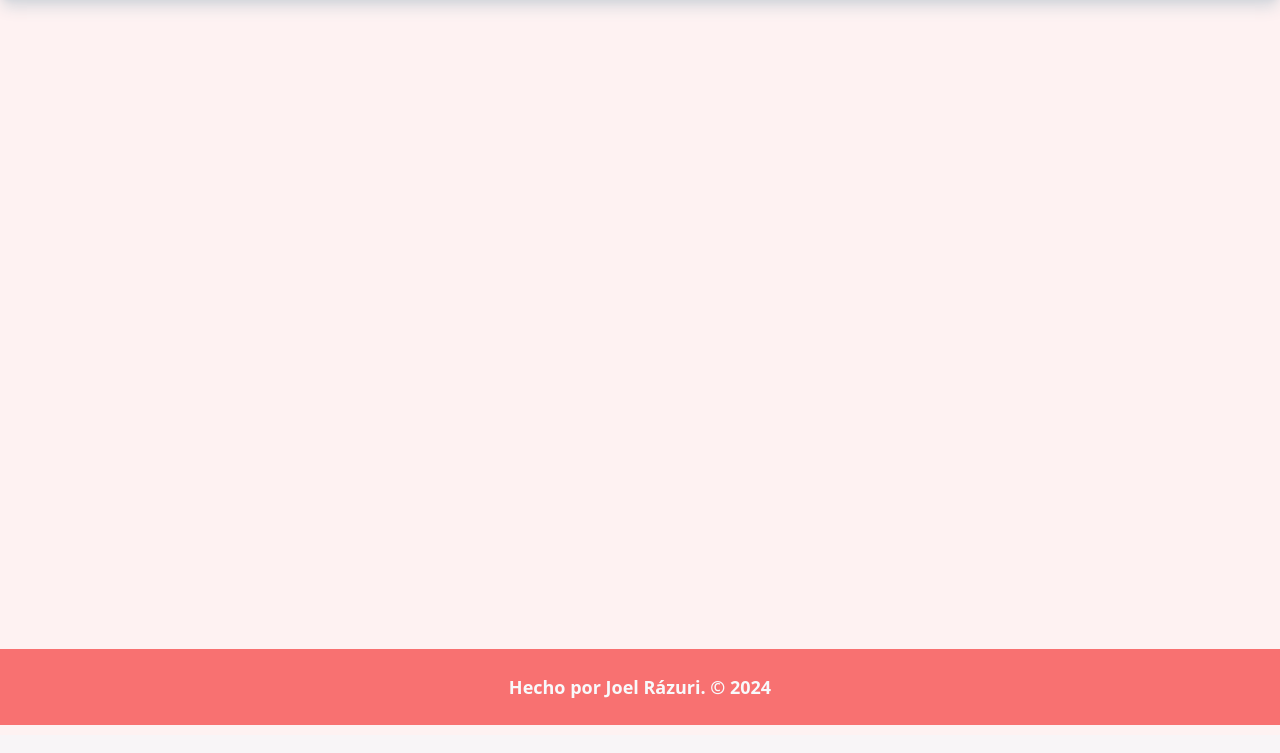
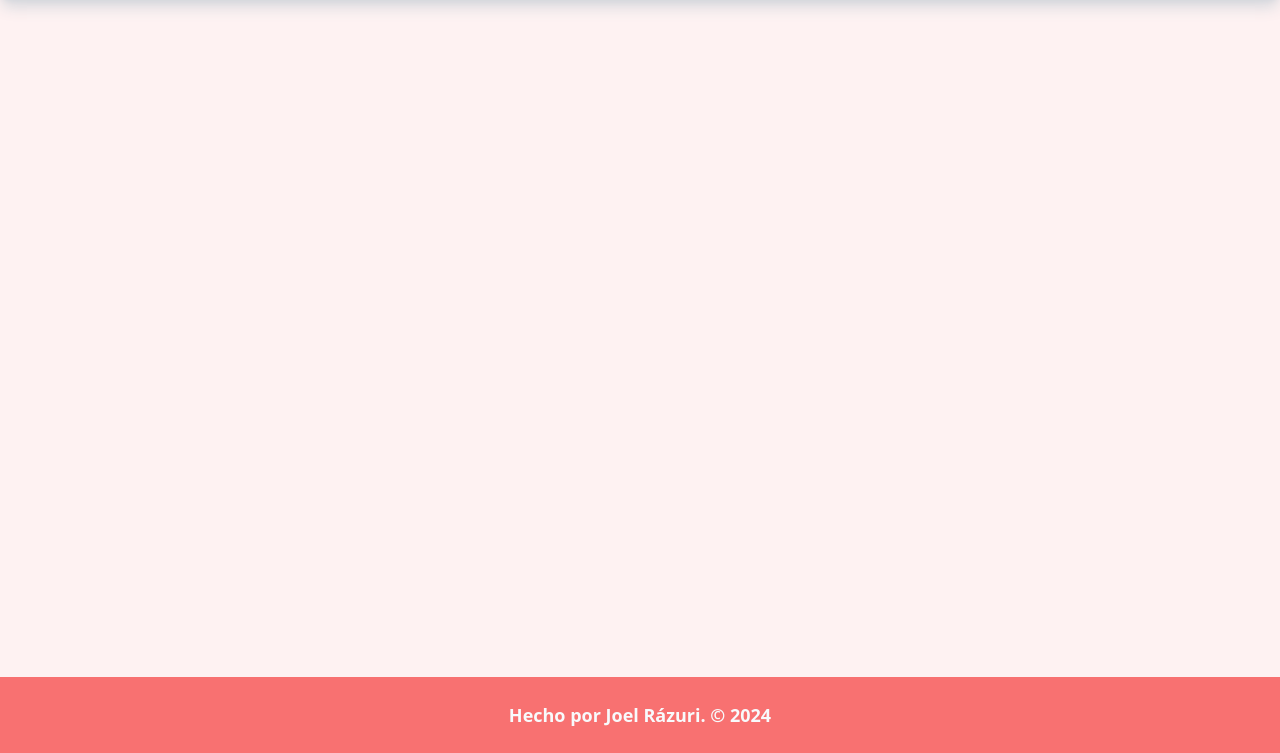
Before and after one commit to JoelRazuri/blog-personal, a Django app: page /blog/ in a window 1280 px wide. Shown: the part 65-818 px from the top of the page. Before the commit the page ends 790 px from the top, so only its background shows below. Run offline with Django 5.2, Linux system fonts and the light colour scheme; data that the repository does not hold is empty; style sheets or scripts are compiled from the project's sources; some libraries are stand-ins or nearby versions.

Commit message:
correción heigth

```diff
--- a/templates/blog/delete_blog.html
+++ b/templates/blog/delete_blog.html
@@ -3,7 +3,7 @@
 {% block title %}Borrado del Post{% endblock title %}
 
 {% block content %}
-<main class="min-h-[81.3vh]">
+<main class="min-h-[84.7vh]">
     <h2>Seguro deseas borrar el post "{{ post.title }}"?</h2>
     <form action="" method="POST">
         {% csrf_token %}
--- a/templates/blog/detail_blog.html
+++ b/templates/blog/detail_blog.html
@@ -3,7 +3,7 @@
 {% block title %}Detalle del Post{% endblock title %}Blog
 
 {% block content %}
-    <main class="min-h-[81.3vh]">
+    <main class="min-h-[84.7vh]">
         <ul>
             <img src="{{ post.image.url }}" alt="imagen" width="350px" heigth="350px">
             <li>{{ post.title }}</li>
--- a/templates/blog/index.html
+++ b/templates/blog/index.html
@@ -3,7 +3,7 @@
 {% block title %}Blog{% endblock title %}
 
 {% block content %}
-    <main class="min-h-[81.3vh]">
+    <main class="min-h-[84.7vh]">
         <ul>
             {% for post in posts %}
             <div class="card">
```
